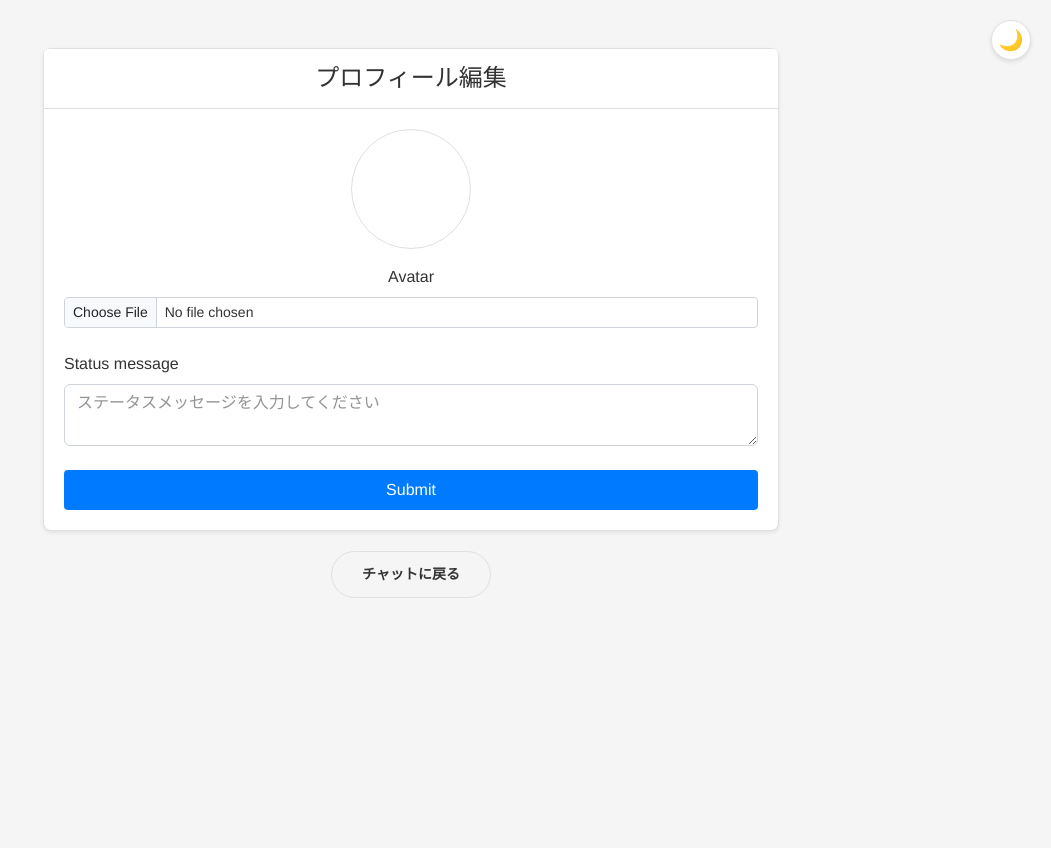
After one commit to EDEN0412/EasyChat, a Python web app: template app/templates/profile/edit.html in a window 1280 px wide. The commit adds this page. Shown: the whole page, without its empty margins (229-1280 px from the left). Run offline with Jinja, Linux system fonts and the light colour scheme; the template is opened without the code that fills it, so the values that code supplies are empty, except form fields; tables that the repository leaves empty hold one stand-in row (values such as "Sample post"); form fields are guessed from the names that the template uses.

Commit message:
プロフィール編集機能を強化し、GETリクエストで現在の値をフォームにセットするロジックを追加。アバター表示のスタイルを改善し、プロフィールページの表示を統一。ユーザーエクスペリエンスを向上させるため、変更がない場合は編集ページに留まるように修正。

```diff
--- /dev/null
+++ b/app/templates/profile/edit.html
@@ -0,0 +1,60 @@
+{% extends "base.html" %}
+
+{% block title %}プロフィール編集{% endblock %}
+
+{% block content %}
+<div class="container mt-5">
+    <div class="row justify-content-center">
+        <div class="col-md-8">
+            <div class="card shadow-sm" style="background-color: var(--bg-secondary); border-color: var(--border-color);">
+                <div class="card-header" style="background-color: var(--bg-secondary); border-color: var(--border-color);">
+                    <h2 class="h4 text-center mb-0" style="color: var(--text-primary);">プロフィール編集</h2>
+                </div>
+                <div class="card-body">
+                    <form method="POST" action="{{ url_for('profile.edit') }}" enctype="multipart/form-data">
+                        {{ form.hidden_tag() }}
+
+                        <div class="mb-4 text-center">
+                            {% if current_user.avatar_url %}
+                                <img src="{{ current_user.avatar_url }}" alt="現在のアバター" class="rounded-circle mb-3" width="120" height="120" style="object-fit: cover;">
+                            {% else %}
+                                <div class="rounded-circle d-flex align-items-center justify-content-center mb-3 mx-auto" style="width: 120px; height: 120px; border: 1px solid var(--border-color); background-color: var(--bg-message);">
+                                    <span style="font-size: 2.5rem; color: var(--text-primary);">{{ current_user.username[0] | upper }}</span>
+                                </div>
+                            {% endif %}
+
+                            <div class="mb-3">
+                                <label for="avatar" class="form-label" style="color: var(--text-primary);">{{ form.avatar.label.text }}</label>
+                                {{ form.avatar(class="form-control form-control-sm", id="avatar") }}
+                                {% if form.avatar.errors %}
+                                    {% for error in form.avatar.errors %}
+                                        <div class="text-danger small">{{ error }}</div>
+                                    {% endfor %}
+                                {% endif %}
+                            </div>
+                        </div>
+
+                        <div class="mb-4">
+                            <label for="status_message" class="form-label" style="color: var(--text-primary);">{{ form.status_message.label.text }}</label>
+                            {{ form.status_message(class="form-control", placeholder="ステータスメッセージを入力してください", id="status_message") }}
+                            {% if form.status_message.errors %}
+                                {% for error in form.status_message.errors %}
+                                        <div class="text-danger small">{{ error }}</div>
+                                {% endfor %}
+                            {% endif %}
+                        </div>
+
+                        <div class="d-grid">
+                            {{ form.submit(class="btn btn-primary") }}
+                        </div>
+                    </form>
+                </div>
+            </div>
+
+            <div class="text-center mt-3">
+                <a href="{{ url_for('chat.messages') }}" class="btn btn-outline-secondary btn-sm" style="border-color: var(--border-color); color: var(--text-primary);">チャットに戻る</a>
+            </div>
+        </div>
+    </div>
+</div>
+{% endblock %}
```
Also changed, not shown: app/routes/profile.py (+12 -3 lines), app/templates/chat/messages.html (+5 -4 lines), app/templates/profile/view.html (+6 -54 lines).
